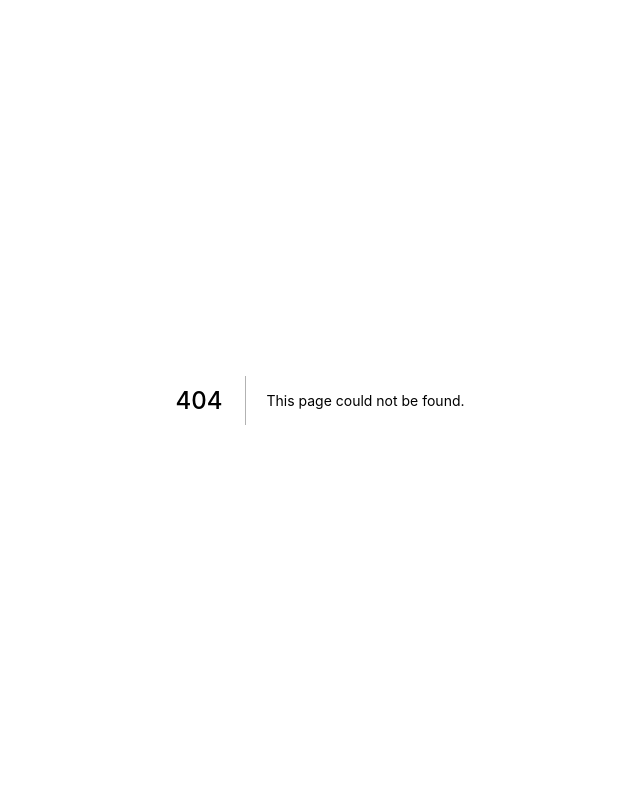
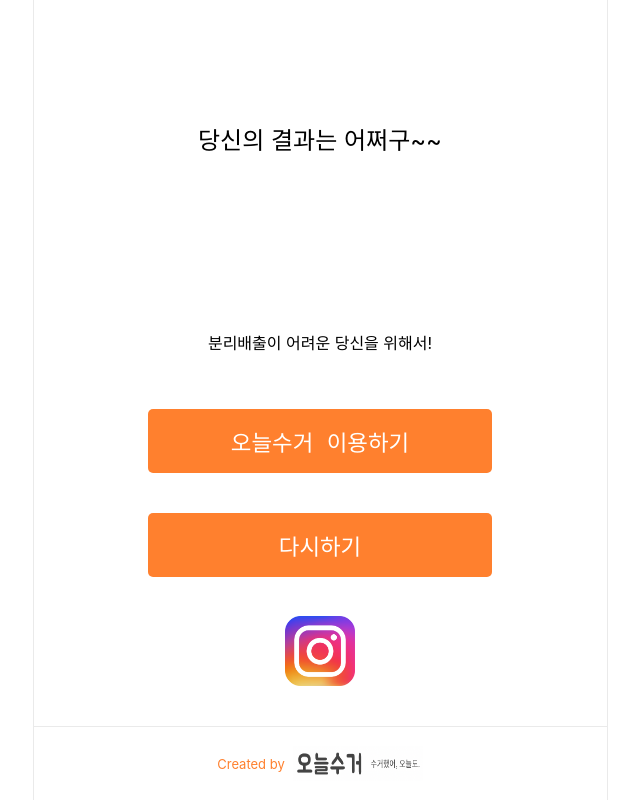
Before and after one commit to dumbokim/onulsugo_mbti, a Next.js app: page /result in a window 1280 px wide. Before the commit this address had no page. Shown: the whole page, without its empty margins (320-960 px from the left). Built offline with nearby package versions, Linux system fonts and the light colour scheme.

Commit message:
결과 페이지 분리

```diff
--- /dev/null
+++ b/components/app_bar/AppBar.tsx
@@ -0,0 +1,42 @@
+import React from 'react';
+import Head from 'next/head';
+import styles from '../../styles/Home.module.css';
+import Image from 'next/image';
+
+interface AppBarProps{
+    children: any,
+}
+
+const AppBar = (props: AppBarProps) => {
+    return (
+        <div className={styles.container}>
+            <Head>
+                <title>오늘수거 분리배출 테스트</title>
+                <meta name="description" content="Generated by create next app" />
+                <link rel="icon" href="/favicon.ico" />
+            </Head>
+            <div className={styles.context}>
+            {props.children}
+            </div>
+            <footer className={styles.footer}>
+                <a
+                    href="https://repolarkorea.com/"
+                    target="_blank"
+                    rel="noopener noreferrer"
+                >
+                    Created by{" "}
+                    <span className={styles.logo}>
+                    <Image
+                        src="/onul.png"
+                        alt="OnulSugo Logo"
+                        width={130}
+                        height={35}
+                    />
+                    </span>
+                </a>
+            </footer>
+        </div>
+    );
+}
+
+export default AppBar
--- a/pages/_app.tsx
+++ b/pages/_app.tsx
@@ -1,8 +1,14 @@
 import '../styles/globals.css'
 import type { AppProps } from 'next/app'
+import AppBar from '../components/app_bar/AppBar';
 
 function MyApp({ Component, pageProps }: AppProps) {
-  return <Component {...pageProps} />
+  return (
+  // <AppBar>
+  <Component {...pageProps} />
+  // </AppBar>
+  );
+
 }
 
 export default MyApp
--- /dev/null
+++ b/pages/result/index.tsx
@@ -0,0 +1,149 @@
+import type { NextPage } from "next";
+import Head from "next/head";
+import Image from "next/image";
+import styles from "../../styles/Home.module.css";
+import { useState, useEffect } from "react";
+import {useSpring, animated} from 'react-spring';
+import {useRouter} from "next/router";
+
+const Home: NextPage = () => {
+  const [page, setPage] = useState(0);
+  const [refresh, setRefresh] = useState(true);
+  const [first, setFirst] = useState(true);
+  const router = useRouter();
+
+  useEffect(() => {
+    console.log('hi');
+  }, [first])
+
+  useEffect(() => {
+    setRefresh(true);
+  }, [page])
+
+  const startAni = useSpring({
+    reset: refresh,
+    from: {opacity:0.3,},
+    to: {opacity:1, },
+    config:{duration: 1000,
+    },
+  })
+
+  const animation0 = useSpring({
+    reset: refresh,
+    from: {opacity:0.3,},
+    to: {opacity:1, },
+    config:{duration: 500,
+    },
+  })
+
+  const animation1 = useSpring({
+    reset: refresh,
+    from: {x:-70},
+    to: {x:0},
+    config:{duration: 300},
+  })
+
+  const animation2 = useSpring({
+    reset: refresh,
+    from: {x:-70},
+    to: {x:0},
+    config:{duration: 500},
+
+  })
+
+  const animation3 = useSpring({
+    reset: refresh,
+
+    from: {x:-70},
+    to: {x:0},
+    config:{duration: 700},
+
+  })
+
+  const animation4 = useSpring({
+    reset: refresh,
+    from: {x:-70},
+    to: {x:0},
+    config:{duration: 900},
+
+  })
+
+  const pageClick = () => {
+    page==1? setPage(2) :( page==2 ? setPage(3): (page==3? setPage(4): setPage(5)));
+  }
+
+  return (
+    <div className={styles.container}>
+      <Head>
+        <title>오늘수거 분리배출 테스트 결과</title>
+        <meta name="description" content="Generated by create next app" />
+        <link rel="icon" href="/favicon.ico" />
+      </Head>
+
+      <div className={styles.context}>
+      <animated.div className={styles.main}
+        style={{...startAni}}>
+          <div className={styles.question}><p className={styles.description}>
+            당신의 결과는 어쩌구~~
+          </p>
+          </div>
+          <div className={styles.answer}>
+            <p>
+              분리배출이 어려운 당신을 위해서!
+            </p>
+            <div className={styles.code}>
+                <a
+                href="https://repolarkorea.com/"
+                target="_blank"
+                rel="noopener noreferrer"
+                style={{margin:'0'}}
+                >
+                    <div>오늘수거 이용하기</div>
+                </a>
+            </div>
+            <div className={styles.code}
+                onClick={() => {
+                    router.push('/')
+                }}
+            >
+               다시하기
+            </div>
+            <div className={styles.linkList}>
+                <a
+                href="https://www.instagram.com/today.collect/"
+                target="_blank"
+                rel="noopener noreferrer">
+                  <Image
+                        src="/instagram.png"
+                        alt="OnulSugo insta"
+                        width={70}
+                        height={70}
+                    />
+                </a>
+                </div>
+            </div>
+        </animated.div>
+
+        <footer className={styles.footer}>
+          <a
+            href="https://repolarkorea.com/"
+            target="_blank"
+            rel="noopener noreferrer"
+          >
+            Created by{" "}
+            <span className={styles.logo}>
+              <Image
+                src="/onul.png"
+                alt="OnulSugo Logo"
+                width={130}
+                height={35}
+              />
+            </span>
+          </a>
+        </footer>
+      </div>
+    </div>
+  );
+};
+
+export default Home;
--- a/styles/Home.module.css
+++ b/styles/Home.module.css
@@ -87,6 +87,7 @@
   display: flex;
   font-size: 1.5rem;
   text-align: center;
+  align-items: center;
   font-weight: bold;
   color: #ff802e;
   flex: 1;
```
Also changed, not shown: pages/index.tsx (+8 -39 lines), components/index.tsx (added).
